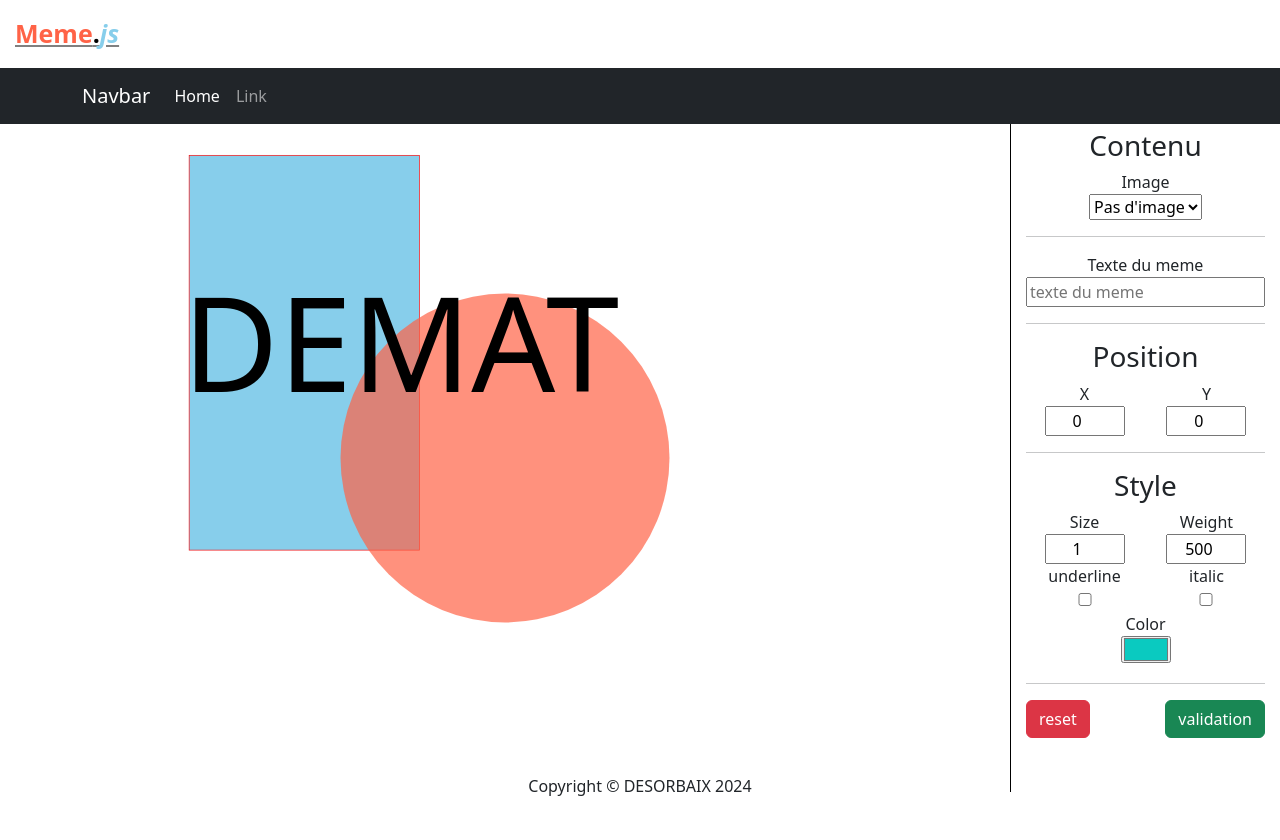
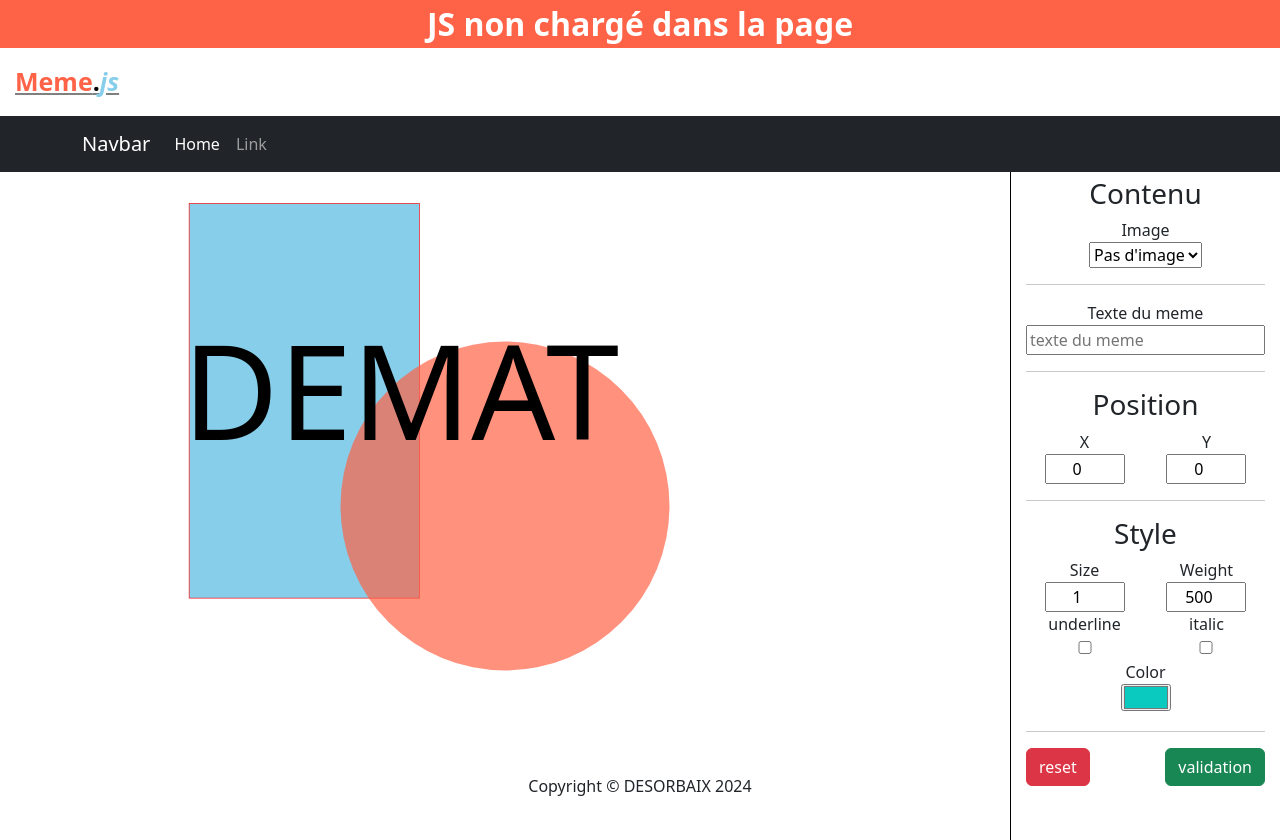
Before and after one commit to champix56/2024-12-02-jpg, a website: page index.html in a window 1280 px wide. Before the commit the page ends 800 px from the top, so only its background shows below. Drawn offline with nearby package versions, Linux system fonts and the light colour scheme.

Commit message:
ajout de balise pour notif no js loaded

```diff
--- a/index.html
+++ b/index.html
@@ -11,6 +11,7 @@
     <link rel="stylesheet" href="/style/style.css" />
   </head>
   <body>
+    <div id="js-notification">JS non chargé dans la page</div>
     <div id="header">Meme<span id="dot">.</span><span id="js">js</span></div>
     <div id="navbar">
       <nav
--- a/style/style.css
+++ b/style/style.css
@@ -1,3 +1,12 @@
+#js-notification{
+    font-size: xx-large;
+    font-weight: 900;
+    background-color: tomato;
+    color: white;
+    text-align: center;
+    padding: 0 10px;
+}
+
 body{
     height: 83.5vh;
 }
```
